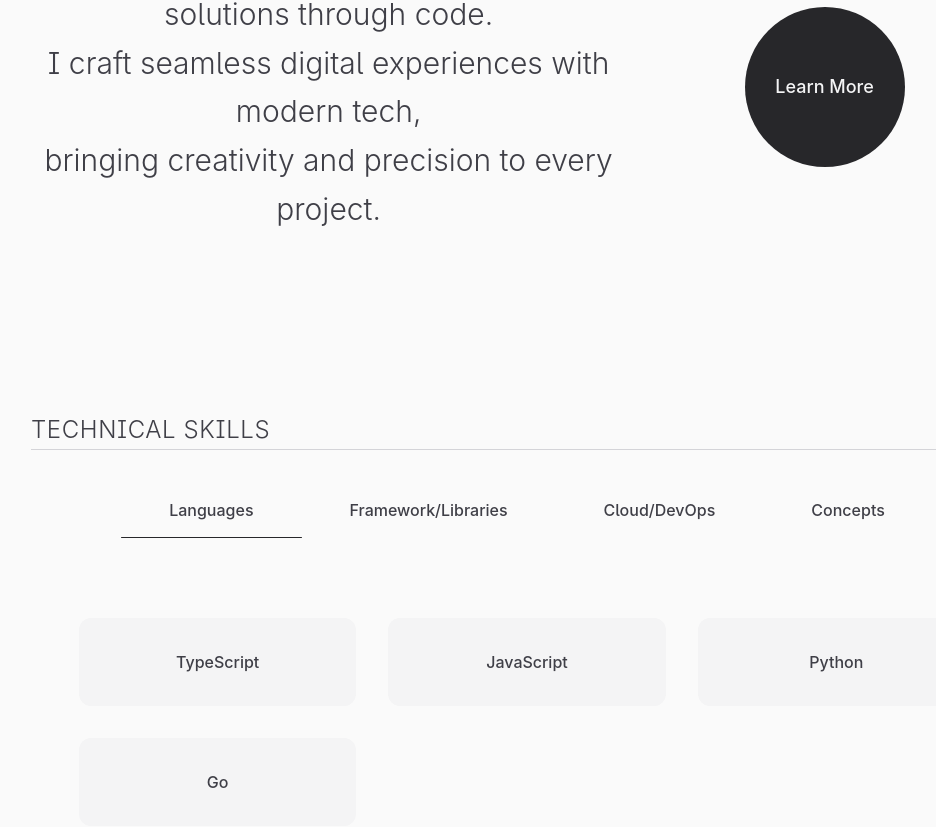
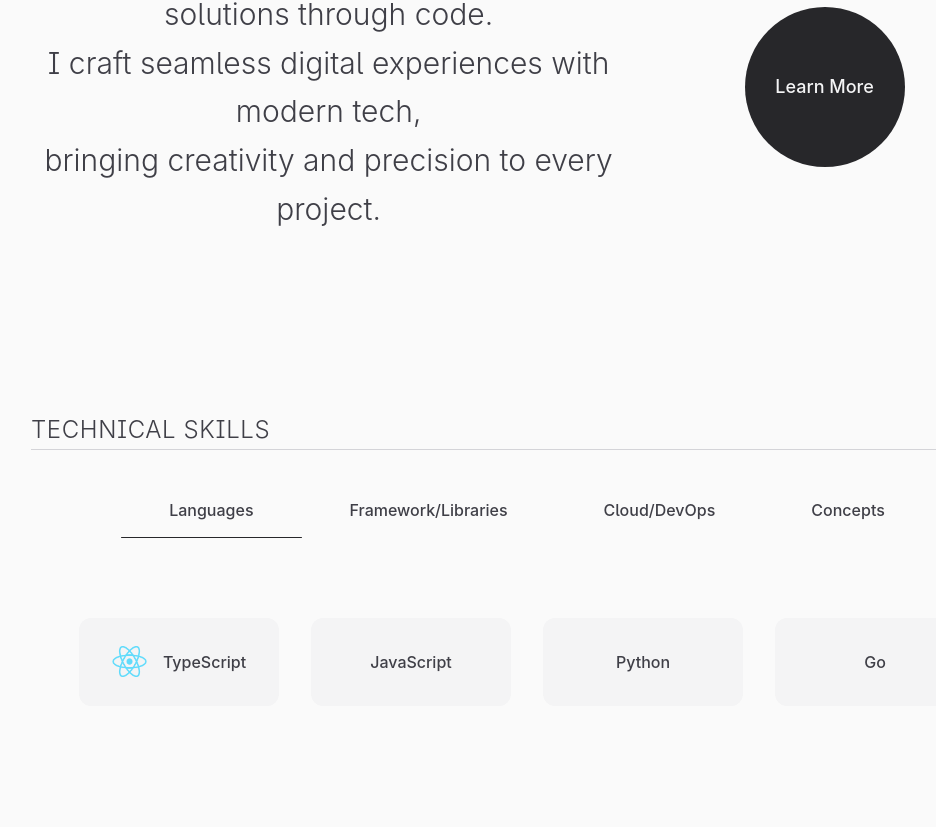
Before and after one commit to Rasil07/personal-portfolio, a Next.js app: page / in a window 1280 px wide. Shown: the part 1083-1910 px from the top of the page, without its empty margins (113-1049 px from the left). Built offline with nearby package versions, Linux system fonts and the light colour scheme.

Commit message:
tweaking the skills section

```diff
--- a/src/Components/LandingSection.tsx
+++ b/src/Components/LandingSection.tsx
@@ -2,6 +2,9 @@
 
 import { AnimatePresence, motion } from "motion/react";
 import { useEffect, useState } from "react";
+import Image from "next/image";
+
+import reactLogo from "@/images/react_logo.png";
 
 export default function LandingSection() {
   const [scrollX, setScrollX] = useState(0);
@@ -225,14 +228,20 @@ export default function LandingSection() {
                 animate={{ opacity: 1, y: 0 }}
                 exit={{ opacity: 0, y: -20 }}
                 transition={{ duration: 0.2 }}
-                className="grid grid-cols-1 sm:grid-cols-3 gap-4 p-6"
+                className="grid grid-cols-1 sm:grid-cols-4 gap-4 p-6"
               >
                 <motion.div
-                  className="flex items-center justify-center p-4 rounded-lg bg-zinc-100 dark:bg-zinc-800 hover:bg-zinc-200 dark:hover:bg-zinc-700 transition-colors duration-200"
+                  className="flex items-center justify-center p-0 rounded-lg bg-zinc-100 dark:bg-zinc-800 hover:bg-zinc-200 dark:hover:bg-zinc-700 transition-colors duration-200"
                   whileHover={{ scale: 1.05 }}
                   whileTap={{ scale: 0.95 }}
                 >
-                  <span className="text-zinc-700 dark:text-zinc-300 font-medium">
+                  <span className="text-zinc-700 dark:text-zinc-300 font-medium flex items-center gap-2">
+                    <Image
+                      src={reactLogo}
+                      alt="TypeScript"
+                      width={35}
+                      height={24}
+                    />
                     TypeScript
                   </span>
                 </motion.div>
@@ -274,7 +283,7 @@ export default function LandingSection() {
                 animate={{ opacity: 1, y: 0 }}
                 exit={{ opacity: 0, y: -20 }}
                 transition={{ duration: 0.2 }}
-                className="grid grid-cols-1 sm:grid-cols-3 gap-4 p-6"
+                className="grid grid-cols-1 sm:grid-cols-4 gap-4 p-6"
               >
                 <motion.div
                   className="flex items-center justify-center p-4 rounded-lg bg-zinc-100 dark:bg-zinc-800 hover:bg-zinc-200 dark:hover:bg-zinc-700 transition-colors duration-200"
```
